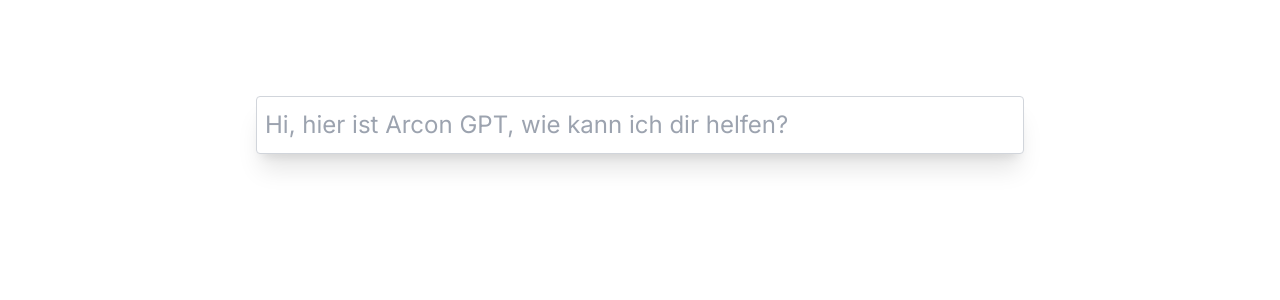
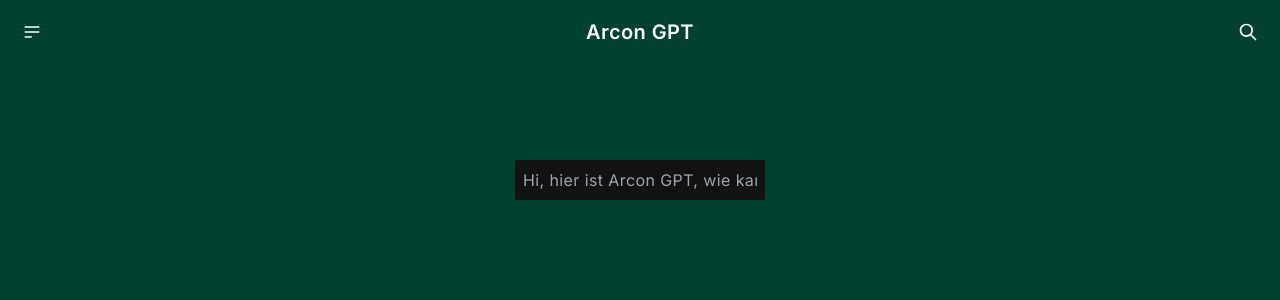
Before and after one commit to PhilippeFuhrer/ai-testenvironment, a Next.js app: page / in a window 1280 px wide. Shown: the top 300 px of the page. Built offline with nearby package versions, Linux system fonts and the light colour scheme.

Commit message:
Implementing new frontend

```diff
--- a/app/layout.tsx
+++ b/app/layout.tsx
@@ -15,7 +15,7 @@
   children: React.ReactNode;
 }>) {
   return (
-    <html lang="en">
+    <html lang="en" data-theme = "dark" className="bg-arcon-green font-sans tracking-wide">
       <body className={inter.className}>{children}</body>
     </html>
   );
--- a/app/page.tsx
+++ b/app/page.tsx
@@ -1,4 +1,5 @@
-import ChatBot from "@/components/chatBot/page";
+import ChatBot from "@/chatBot/page";
+import NavBar from "@/components/navBar";
 
 
 export default function Home() {
@@ -6,7 +7,10 @@
   return (
     <main className="">
       <div>
+        <NavBar></NavBar>
+        <div className="bg-arcon-green flex justify-center py-24 h-screen">
         <ChatBot></ChatBot>
+        </div>
       </div>
     </main>
   );
--- a/components/chatBot/page.tsx
+++ b/chatBot/page.tsx
@@ -37,7 +37,7 @@
   };
 
   return (
-    <div className="flex flex-col w-full max-w-md py-24 mx-auto">
+    <div className="flex flex-col w-full max-w-md mx-auto">
       {messages.map((message, index) => (
         <div
           key={index}
@@ -53,7 +53,7 @@
 
       <form onSubmit={handleSubmit}>
         <input
-          className="w-full max-w-md p-2 mb-8 border border-gray-300 rounded shadow-xl text-2xl text-black"
+          className="w-72 max-w-xl p-2 mb-8 border border-gray-300 rounded shadow-xl text-2xl bg-white text-white appearance-none"
           value={input}
           placeholder="Hi, hier ist Arcon GPT, wie kann ich dir helfen?"
           onChange={handleInputChange}
--- /dev/null
+++ b/components/navBar.tsx
@@ -0,0 +1,69 @@
+import React from "react";
+
+const navBar = () => {
+  return (
+    <div>
+      <div className="navbar bg-arcon-green text-white">
+        <div className="navbar-start">
+          <div className="dropdown">
+            <div
+              tabIndex={0}
+              role="button"
+              className="btn btn-ghost btn-circle"
+            >
+              <svg
+                xmlns="http://www.w3.org/2000/svg"
+                className="h-5 w-5"
+                fill="none"
+                viewBox="0 0 24 24"
+                stroke="currentColor"
+              >
+                <path
+                  strokeLinecap="round"
+                  strokeLinejoin="round"
+                  strokeWidth="2"
+                  d="M4 6h16M4 12h16M4 18h7"
+                />
+              </svg>
+            </div>
+            <ul
+              tabIndex={0}
+              className="menu menu-sm dropdown-content mt-3 z-[1] p-2 shadow bg-base-100 rounded-box w-52"
+            >
+              <li>
+                <a href="https://www.arcon.ch/" target="_blank">
+                  Zur Webseite
+                </a>
+              </li>
+            </ul>
+          </div>
+        </div>
+        <div className="navbar-center">
+          <a className="btn btn-ghost text-xl">Arcon GPT</a>
+        </div>
+        <div className="navbar-end">
+          <a href="https://www.arcon.ch/downloads/" target="_blank">
+            <button className="btn btn-ghost btn-circle">
+              <svg
+                xmlns="http://www.w3.org/2000/svg"
+                className="h-5 w-5"
+                fill="none"
+                viewBox="0 0 24 24"
+                stroke="currentColor"
+              >
+                <path
+                  strokeLinecap="round"
+                  strokeLinejoin="round"
+                  strokeWidth="2"
+                  d="M21 21l-6-6m2-5a7 7 0 11-14 0 7 7 0 0114 0z"
+                />
+              </svg>
+            </button>
+          </a>
+        </div>
+      </div>
+    </div>
+  );
+};
+
+export default navBar;
--- a/package.json
+++ b/package.json
@@ -10,6 +10,7 @@
   },
   "dependencies": {
     "ai": "^3.3.24",
+    "daisyui": "^4.12.10",
     "dotenv": "^16.4.5",
     "next": "14.2.6",
     "openai": "^4.57.0",
--- a/tailwind.config.ts
+++ b/tailwind.config.ts
@@ -7,81 +7,31 @@
     "./app/**/*.{js,ts,jsx,tsx,mdx}",
   ],
   theme: {
-    fontSize: {
-      xs: ['0.75rem', { lineHeight: '1rem' }],
-      sm: ['0.875rem', { lineHeight: '1.5rem' }],
-      base: ['1rem', { lineHeight: '2rem' }],
-      lg: ['1.125rem', { lineHeight: '1.75rem' }],
-      xl: ['1.25rem', { lineHeight: '2rem' }],
-      '2xl': ['1.5rem', { lineHeight: '2.5rem' }],
-      '3xl': ['2rem', { lineHeight: '2.5rem' }],
-      '4xl': ['2.5rem', { lineHeight: '3rem' }],
-      '5xl': ['3rem', { lineHeight: '3.5rem' }],
-      '6xl': ['3.75rem', { lineHeight: '1' }],
-      '7xl': ['4.5rem', { lineHeight: '1' }],
-      '8xl': ['6rem', { lineHeight: '1' }],
-      '9xl': ['8rem', { lineHeight: '1' }],
-    },
-    fontFamily: {
-      sans: ['var(--font-inter)', 'ui-serif'],
-      display: ['var(--font-lexend)', { fontFeatureSettings: '"ss01"' }],
-    },
-    maxWidth: {
-      '8xl': '88rem',
-    },
     extend: {
-      textColor: {
-        'dark-blue': '#0F172A',
-        'light-blue': '#7dd3fc',
-        'logo-blue': '#64A8C9',
+      backgroundImage: {
+        "gradient-radial": "radial-gradient(var(--tw-gradient-stops))",
+        "gradient-conic":
+          "conic-gradient(from 180deg at 50% 50%, var(--tw-gradient-stops))",
       },
       colors: {
-        'dark-blue': '#0F172A',
+        "arcon-green": "#004132",
+        "arcon-light-green": "#1BCB80",
       },
-      maxWidth: {
-        'sm': '640px',
-        'md': '768px',
-        'blog': '960px',
-        'lg': '1024px',
-        'xl': '1280px',
-        '8xl': '88rem',
+      fontFamily: {
+        sans: ["Karelia-Medium", "sans-serif"],
+      },
     },
-    keyframes: {
-      movearound: {
-        '0%, 100%': { transform: 'scale(1)' },
-        '50%': { transform: 'scale(1.5)' },
-      },
-      movearoundtwo: {
-        '0%, 100%': { transform: 'scale(1.5)' },
-        '50%': { transform: 'scale(4)' },
-      },
-      fadeOut: {
-        '0%': {  opacity: '0.5', transform: 'translateY(20px)' },
-        '100%': {  opacity: '1', transform: 'translateY(0)' },
-      }
-    },
-    animation: {
-      movearound: 'movearound 6s ease-in-out infinite',
-      movearoundtwo: 'movearound 10s ease-in-out infinite',
-      fade: 'fadeOut 0.8s ease-in-out',
-    }
-    },
-
     screens: {
       'sm': '640px',
-      // => @media (min-width: 640px) { ... }
       'md': '768px',
-      // => @media (min-width: 768px) { ... }
       'lg': '1024px',
-      // => @media (min-width: 1024px) { ... }
       'xl': '1280px',
-      // => @media (min-width: 1280px) { ... }
-      '2xl': '1536px',
-      // => @media (min-width: 1536px) { ... }
-      '3xl': '1720px'
+      'xxl': '1600px',
     }
-
-
+  },
+  plugins: [require("daisyui")],
+  daisyui: {
+    themes: ["dark", "winter", "forest", "corporate"],
   },
 };
 export default config;
```
Also changed, not shown: 1 other file (tests, documents, lock files or other folders).
